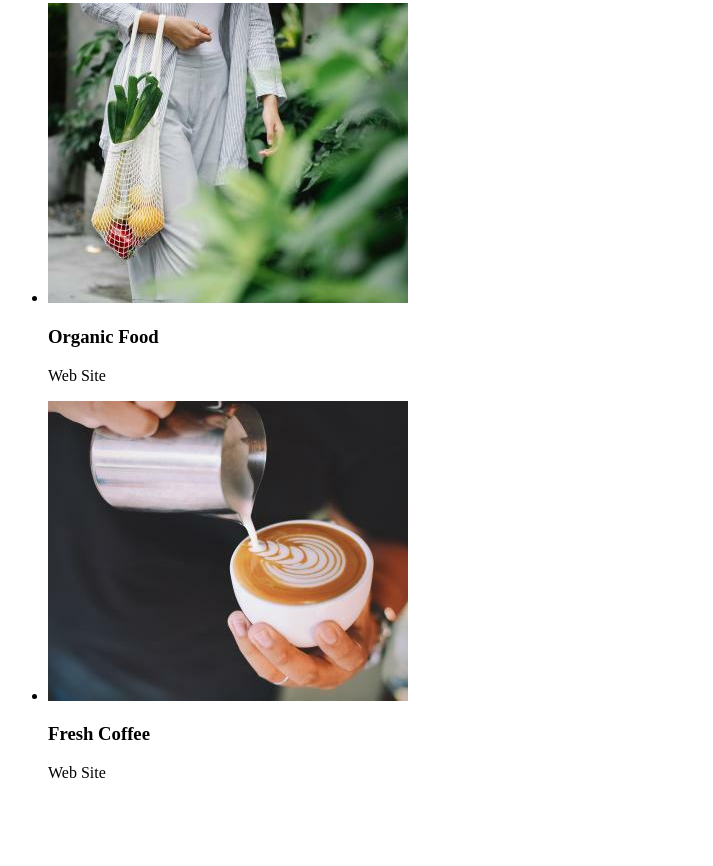
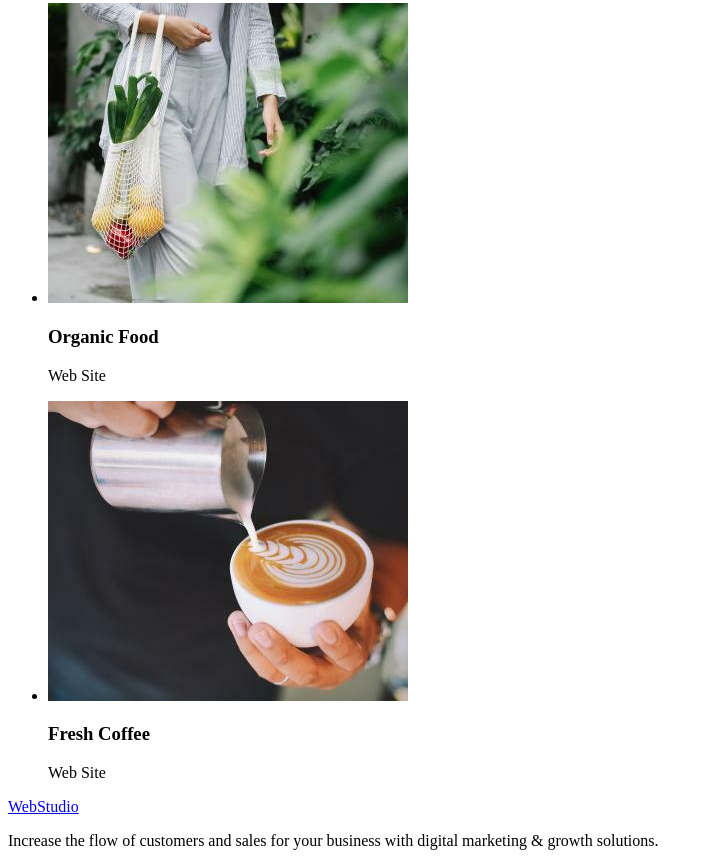
Before and after one commit to NataliDm/goit-markup-hw-02, a plain HTML site: page portfolio.html in a window 1280 px wide. Shown: the part 3064-3930 px from the top of the page, without its empty margins (0-713 px from the left). Before the commit the page ends 3862 px from the top, so only its background shows below. Drawn offline with Linux system fonts and the light colour scheme.

Commit message:
HTML index portfolio

```diff
--- a/portfolio.html
+++ b/portfolio.html
@@ -108,5 +108,13 @@
         </ul>
       </section>
     </main>
+    <!--Footer-->
+    <footer>
+      <a href="./index.html">WebStudio</a>
+      <p>
+        Increase the flow of customers and sales for your business with digital
+        marketing & growth solutions.
+      </p>
+    </footer>
   </body>
 </html>
```
